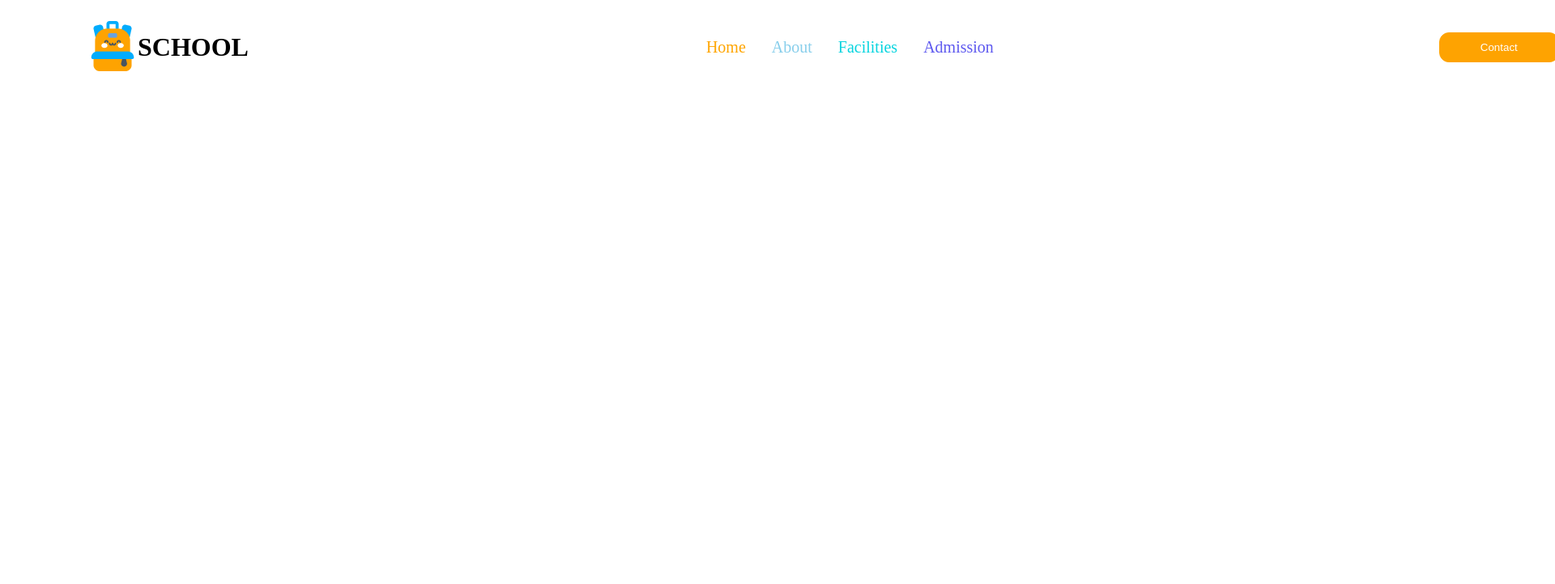
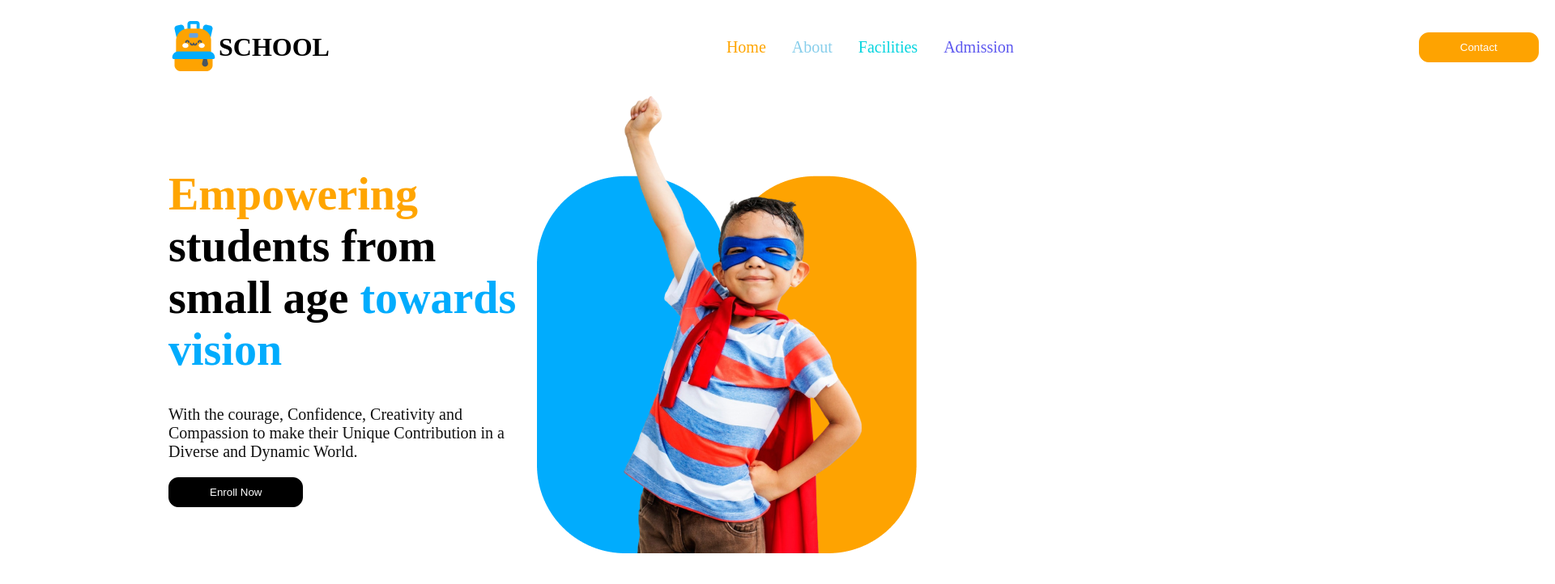
Before and after one commit to mehjabmumu/assignment-b11-a2, a plain HTML site: page index.html in a window 1280 px wide. Shown: the whole page at 81% size, 1920 px wide, since content can reach past the window. Drawn offline with Linux system fonts and the light colour scheme.

Commit message:
added banner

```diff
--- a/index.html
+++ b/index.html
@@ -27,10 +27,22 @@
                 <button class="contact">Contact</button>
             </div>
         </nav>
-
+        <div class="banner-part display-flex">
+        <div class="banner">
+            <h1 class="banner-title"><span class="Empowering">Empowering</span> students from small age <span class="vision">towards vision</span></h1>
+            <p class="banner-description">With the courage, Confidence, Creativity and Compassion
+               to make their Unique Contribution in a Diverse and Dynamic World.</p>
+               <button class="btn-enroll">Enroll Now</button>
+        </div>
+           <div class="banner-pic">
+              <img src="assets/hero-kids.png" alt="">
+           </div>
+        </div>
     </header>
     <main>
+         <div>
 
+         </div>
     </main>
     <footer>
 
--- a/styles/index.css
+++ b/styles/index.css
@@ -11,7 +11,7 @@
     list-style: none;
     gap: 32px;
     align-items: center;
-    margin-left: 525px;
+    margin-left: 450px;
     font-size: 20px;
     font-weight: 500;
 }
@@ -32,8 +32,8 @@
     color: rgb(93, 88, 239);
 }
 .btn{
-    margin-right: 100px;
-    margin-left: 550px;
+    margin-right: 200px;
+    margin-left: 500px;
 }
 .contact{
     padding: 10px 50px;
@@ -44,5 +44,42 @@
 }
 .nav-logo{
      align-items: center;
-     margin-left: 100px;
+     margin-left: 200px;
 }
+
+/* banner part */
+.banner-part{
+    justify-content: space-between;
+    align-items: center;
+    margin-left: 100px;
+    margin-right: 100px;
+}
+.banner-title{
+    font-size: 56px;
+font-weight: 700;
+}
+.Empowering{
+    color: orange;
+}
+.vision{
+    color: rgb(1, 172, 253);
+}
+.banner{
+    max-width: 600px;
+    margin-left: 100px;
+}
+.banner-pic{
+    margin-right: 40px;
+}
+.banner-description{
+    color: rgb(17, 17, 17);
+font-size: 20px;
+font-weight: 400;
+}
+.btn-enroll{
+    padding: 10px 50px;
+    color: white;
+    background-color: black;
+    border: 1px solid black;
+    border-radius: 12px;
+}
```
